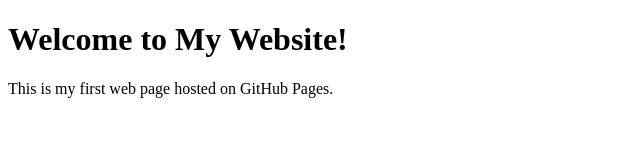
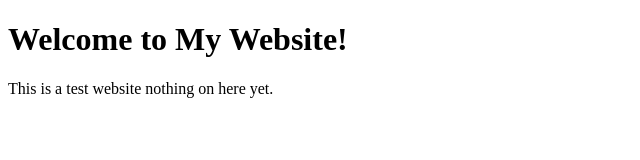
Before and after one commit to Haris252/html-practice, a plain HTML site: page index.html in a window 1280 px wide. Shown: the full height of the page, 0-640 px from the left. Drawn offline with Linux system fonts and the light colour scheme.

Commit message:
index.html

```diff
--- a/index.html
+++ b/index.html
@@ -12,10 +12,10 @@
 </script>
     <meta charset="UTF-8">
     <meta name="viewport" content="width=device-width, initial-scale=1.0">
-    <title>My First Web Page</title>
+    <title>HTML test</title>
   </head>
   <body>
     <h1>Welcome to My Website!</h1>
-    <p>This is my first web page hosted on GitHub Pages.</p>
+    <p>This is a test website nothing on here yet.</p>
   </body>
 </html>
```
